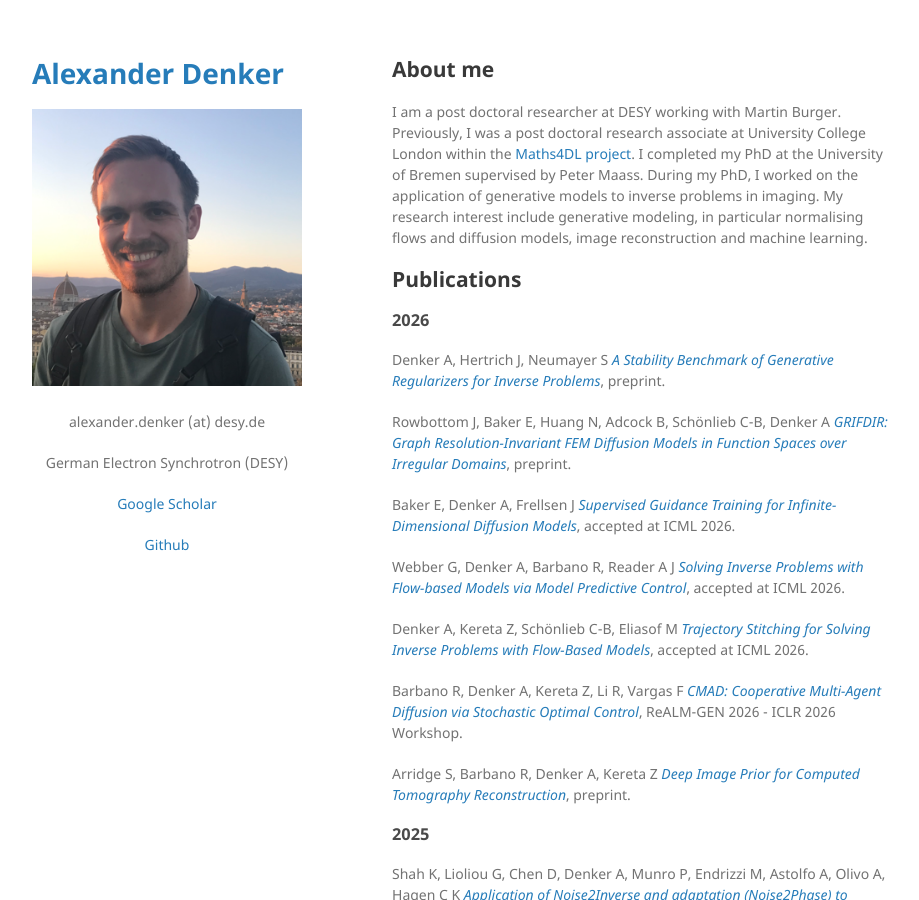
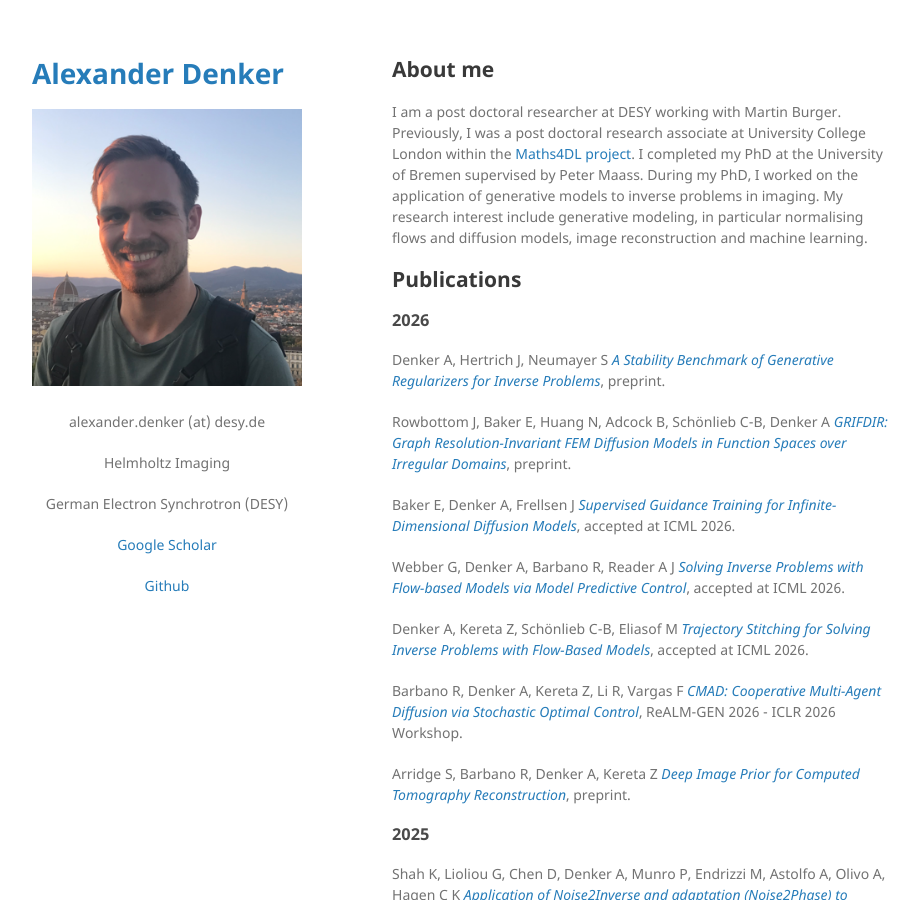
Before and after one commit to alexdenker/alexdenker.github.io, a Jekyll site: the page built from index.md, in a window 1280 px wide and 900 px high. Shown: the whole window, without its empty margins (178-1097 px from the left). Built offline with Jekyll 4.4.1, drawn with Linux system fonts in a browser that asks for light colours; the repository's description, which GitHub fills in, is left out; our own code applies the rules of GitHub Pages for plain Markdown files.

Commit message:
add affiliation

```diff
--- a/_layouts/default.html
+++ b/_layouts/default.html
@@ -24,6 +24,7 @@
         <p>{{ site.description | default: site.github.project_tagline }}</p>
 
         <p style="text-align: center;"> alexander.denker (at) desy.de </p>
+	<p style="text-align: center;"> Helmholtz Imaging </p>
         <p style="text-align: center;"> German Electron Synchrotron (DESY) </p>
         <p style="text-align: center;">
           <a href="https://scholar.google.com/citations?user=j5NT9kAAAAAJ&hl=de&oi=ao" target="_blank">Google Scholar</a>
```
